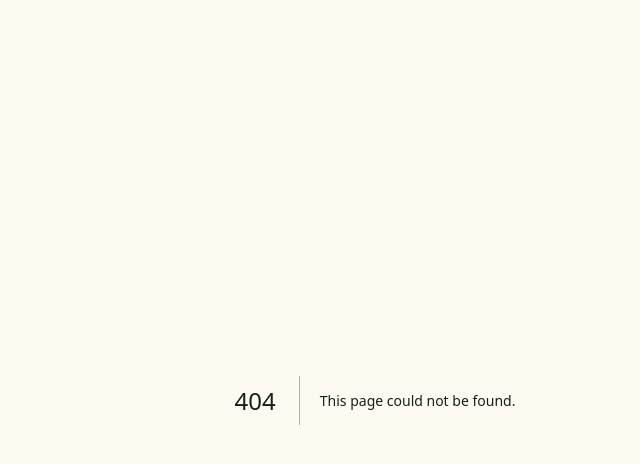
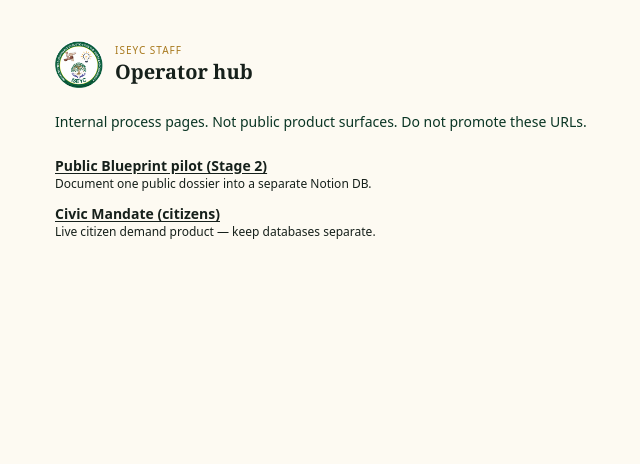
Before and after one commit to mrzulqarnainnadabo/2027-street-mandate, a Next.js app: page /operators in a window 1280 px wide. Before the commit this address had no page. Shown: the top 464 px of the page, without its empty margins (265-905 px from the left). Built offline with nearby package versions, Linux system fonts and the light colour scheme.

Commit message:
feat: /operators index linking Mandate review + Blueprint pilot

```diff
--- /dev/null
+++ b/app/operators/page.tsx
@@ -0,0 +1,42 @@
+import type { Metadata } from "next";
+import Link from "next/link";
+import { ISEYC_SEAL_SRC } from "@/lib/brand";
+
+export const metadata: Metadata = {
+  title: "Operators | ISEYC",
+  robots: { index: false, follow: false },
+};
+
+export default function OperatorsIndexPage() {
+  return (
+    <div className="mx-auto min-h-screen max-w-2xl px-4 py-10">
+      <div className="mb-6 flex items-center gap-3">
+        <img src={ISEYC_SEAL_SRC} alt="" width={48} height={48} className="h-12 w-12" />
+        <div>
+          <p className="text-[10px] uppercase tracking-widest text-gold-600">ISEYC staff</p>
+          <h1 className="font-display text-xl font-bold text-forest-900">Operator hub</h1>
+        </div>
+      </div>
+      <p className="text-sm text-forest-700">
+        Internal process pages. Not public product surfaces. Do not promote these URLs.
+      </p>
+      <ul className="mt-6 space-y-3 text-sm">
+        <li>
+          <Link
+            href="/operators/blueprint-pilot"
+            className="font-semibold text-forest-800 underline underline-offset-2"
+          >
+            Public Blueprint pilot (Stage 2)
+          </Link>
+          <p className="text-xs text-forest-600">Document one public dossier into a separate Notion DB.</p>
+        </li>
+        <li>
+          <Link href="/" className="font-semibold text-forest-800 underline underline-offset-2">
+            Civic Mandate (citizens)
+          </Link>
+          <p className="text-xs text-forest-600">Live citizen demand product — keep databases separate.</p>
+        </li>
+      </ul>
+    </div>
+  );
+}
```
